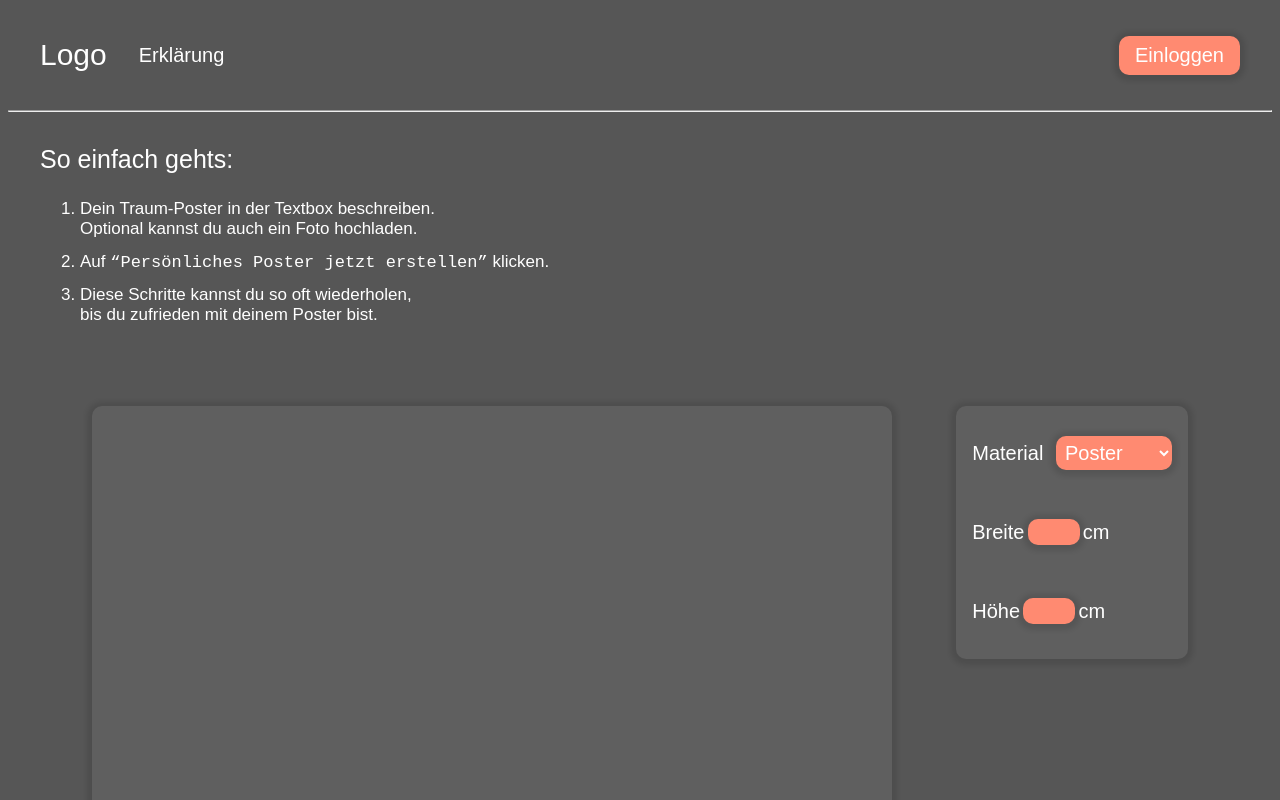
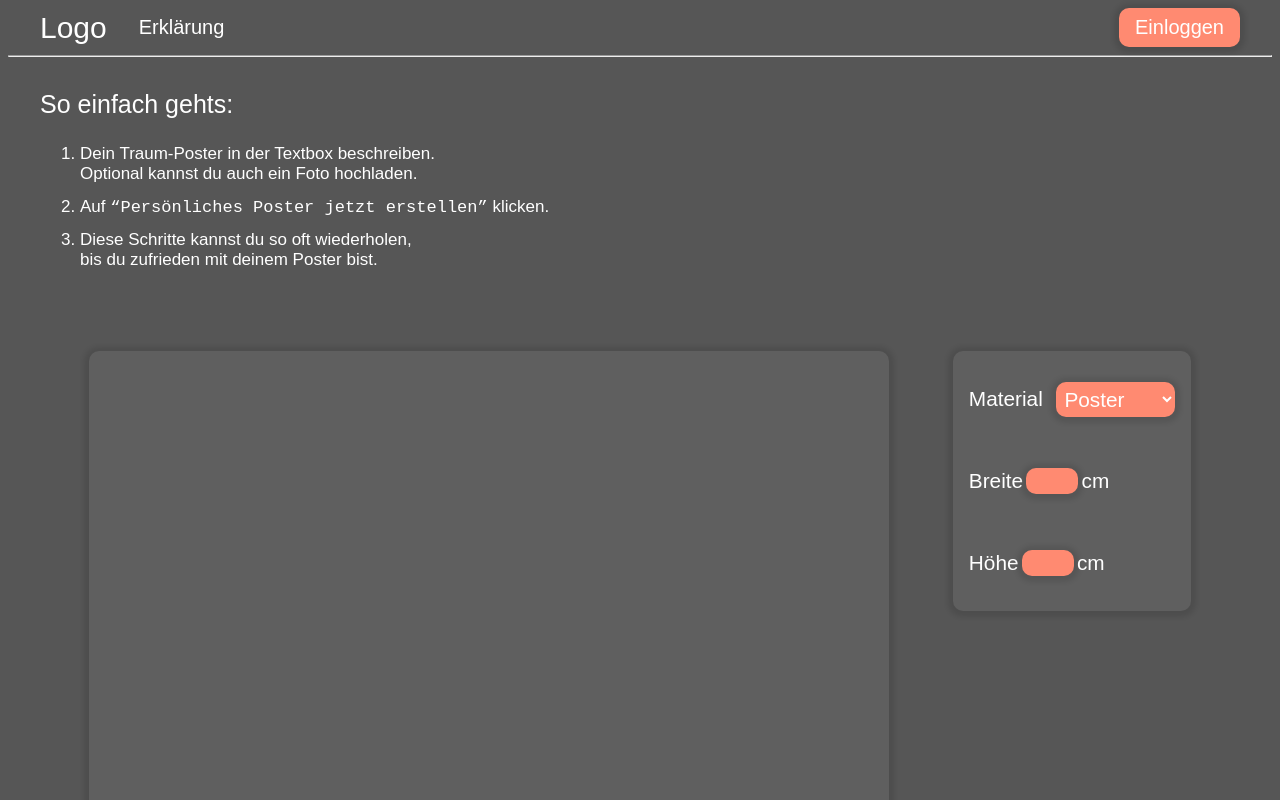
Before and after one commit to InFusion171/dream-poster, a React (Create React App) app: page / in a window 1280 px wide. Shown: the top 800 px of the page. Built offline with nearby package versions, Linux system fonts and the light colour scheme; no server answers.

Commit message:
added auth0 SDK

```diff
--- a/package.json
+++ b/package.json
@@ -3,6 +3,7 @@
   "version": "0.1.0",
   "private": true,
   "dependencies": {
+    "@auth0/auth0-react": "^2.2.0",
     "@testing-library/jest-dom": "^5.17.0",
     "@testing-library/react": "^13.4.0",
     "@testing-library/user-event": "^13.5.0",
--- a/src/components/text-frame/text-frame.css
+++ b/src/components/text-frame/text-frame.css
@@ -40,6 +40,7 @@
 .body__text-frame__text-input textarea{
     width: 100%;
     resize: none;
+    padding-left: 5px;
 
     box-sizing: border-box;
     outline: 0px;
--- a/src/containers/navbar/Navbar.jsx
+++ b/src/containers/navbar/Navbar.jsx
@@ -2,12 +2,15 @@ import React from 'react'
 import { Link } from 'react-router-dom';
 
 import "./navbar.css";
+import { useAuth0 } from '@auth0/auth0-react';
 
 const Navbar = () => {
+  const {loginWithRedirect, isAuthenticated} = useAuth0();
+
   return (
     <div className="navbar__container">
       <div className="navbar__logo">
-        <p>Logo</p>
+      <Link to="/">Logo</Link>
       </div>
 
       <div className="navbar__about">
@@ -15,7 +18,7 @@ const Navbar = () => {
       </div>
 
       <div className="navbar__sign-in">
-        <button type="button" id="sign-in">Einloggen</button>
+        <button type="button" id="sign-in" onClick={() => loginWithRedirect()}>Einloggen</button>
       </div>
     </div>
   )
--- a/src/containers/navbar/navbar.css
+++ b/src/containers/navbar/navbar.css
@@ -13,7 +13,7 @@ a{
     padding: 0 2rem;
 }
 
-.navbar__logo p{
+.navbar__logo{
     font-family: var(--font-family);
     font-size: 30px;
     color: var(--text-color);
--- a/src/index.css
+++ b/src/index.css
@@ -4,7 +4,7 @@
     --button-color: #FF8A71;
     --background-color: #565656;
     --background-color-frame: #5F5F5F;
-    --text-font-size: 20px;
+    --text-font-size: 1.3rem;
     --box-shadow: 0px 1px 5px 5px rgba(0, 0, 0, 0.10);
     --buy-button-color: #3cd11aab;
     --border-radius: 10px;
--- a/src/index.js
+++ b/src/index.js
@@ -1,5 +1,6 @@
 import React from "react";
-import  ReactDOM  from "react-dom";
+import ReactDOM from "react-dom";
+import { Auth0Provider } from "@auth0/auth0-react";
 
 import {
     createBrowserRouter,
@@ -21,4 +22,22 @@ const router = createBrowserRouter([
     },
   ]);
 
-ReactDOM.render(<RouterProvider router={router}/>, document.getElementById("root"));
+const domain = process.env.REACT_APP_AUTH0_DOMAIN;
+const clientId = process.env.REACT_APP_AUTH0_CLIENT_ID;
+
+console.log(domain);
+
+ReactDOM.render(
+  <React.StrictMode>
+    <Auth0Provider
+      domain={domain}
+      clientId={clientId}
+      authorizationParams={{
+        redirect_uri: window.location.origin
+      }}
+
+    >
+      <RouterProvider router={router}/>
+    </Auth0Provider>
+  </React.StrictMode>,
+  document.getElementById("root"));
```
Also changed, not shown: 2 other files (tests, documents, lock files or other folders).
